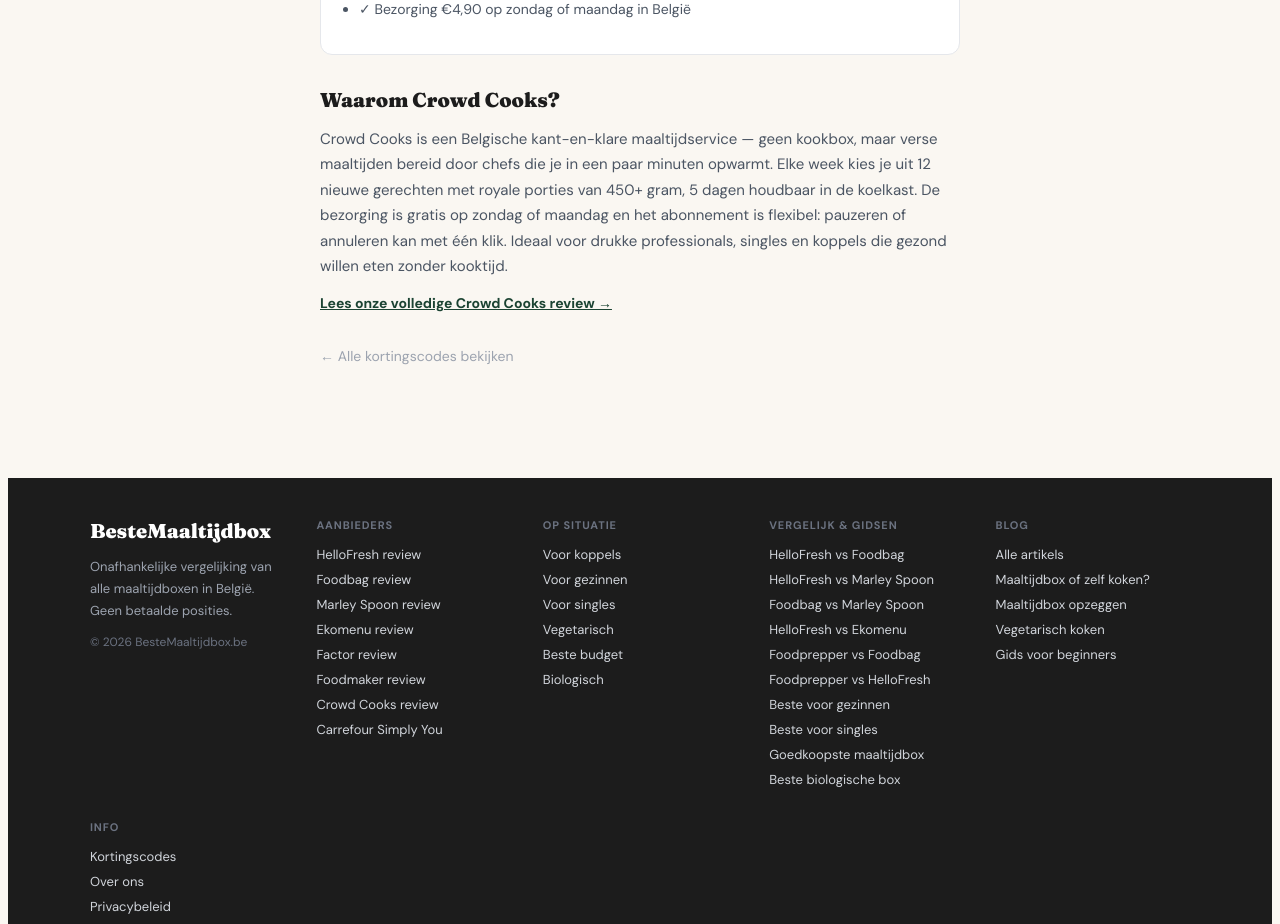
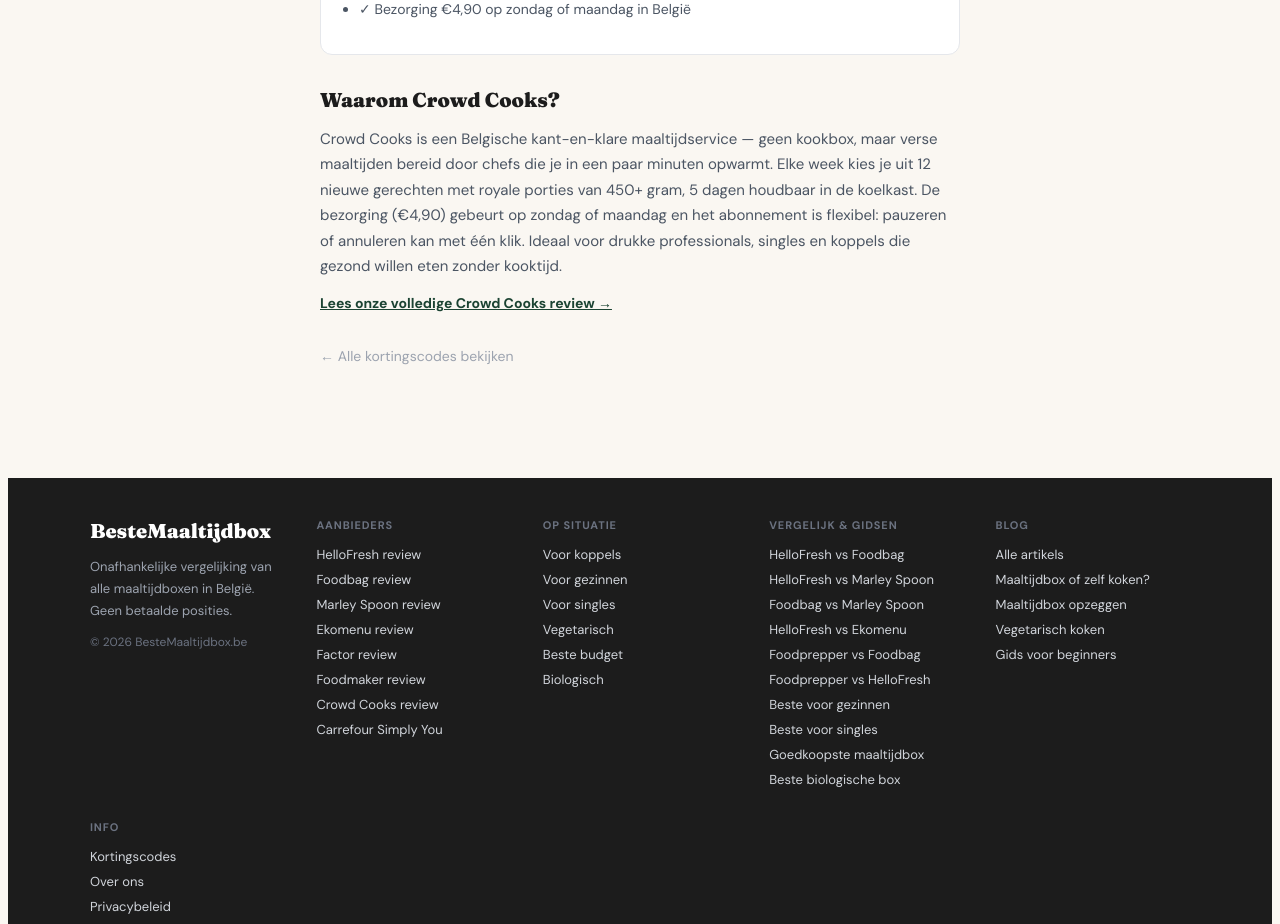
Before and after one commit to fetspets/bestemaaltijdbox, a Next.js app: page /kortingscode/crowd-cooks in a window 1280 px wide. Shown: the part 1200-2124 px from the top of the page. Built offline with nearby package versions, Linux system fonts and the light colour scheme.

Commit message:
auto: update page.tsx

```diff
--- a/src/app/kortingscode/crowd-cooks/page.tsx
+++ b/src/app/kortingscode/crowd-cooks/page.tsx
@@ -108,7 +108,7 @@ export default function CrowdCooksKortingscode() {
           Waarom Crowd Cooks?
         </h2>
         <p style={{ fontSize: 15, color: '#4B5563', lineHeight: 1.7, marginBottom: 12 }}>
-          Crowd Cooks is een Belgische kant-en-klare maaltijdservice — geen kookbox, maar verse maaltijden bereid door chefs die je in een paar minuten opwarmt. Elke week kies je uit 12 nieuwe gerechten met royale porties van 450+ gram, 5 dagen houdbaar in de koelkast. De bezorging is gratis op zondag of maandag en het abonnement is flexibel: pauzeren of annuleren kan met één klik. Ideaal voor drukke professionals, singles en koppels die gezond willen eten zonder kooktijd.
+          Crowd Cooks is een Belgische kant-en-klare maaltijdservice — geen kookbox, maar verse maaltijden bereid door chefs die je in een paar minuten opwarmt. Elke week kies je uit 12 nieuwe gerechten met royale porties van 450+ gram, 5 dagen houdbaar in de koelkast. De bezorging (€4,90) gebeurt op zondag of maandag en het abonnement is flexibel: pauzeren of annuleren kan met één klik. Ideaal voor drukke professionals, singles en koppels die gezond willen eten zonder kooktijd.
         </p>
         <Link href="/aanbieder/crowd-cooks" style={{ fontSize: 14, fontWeight: 700, color: '#1B4332', textDecoration: 'underline' }}>
           Lees onze volledige Crowd Cooks review →
```
